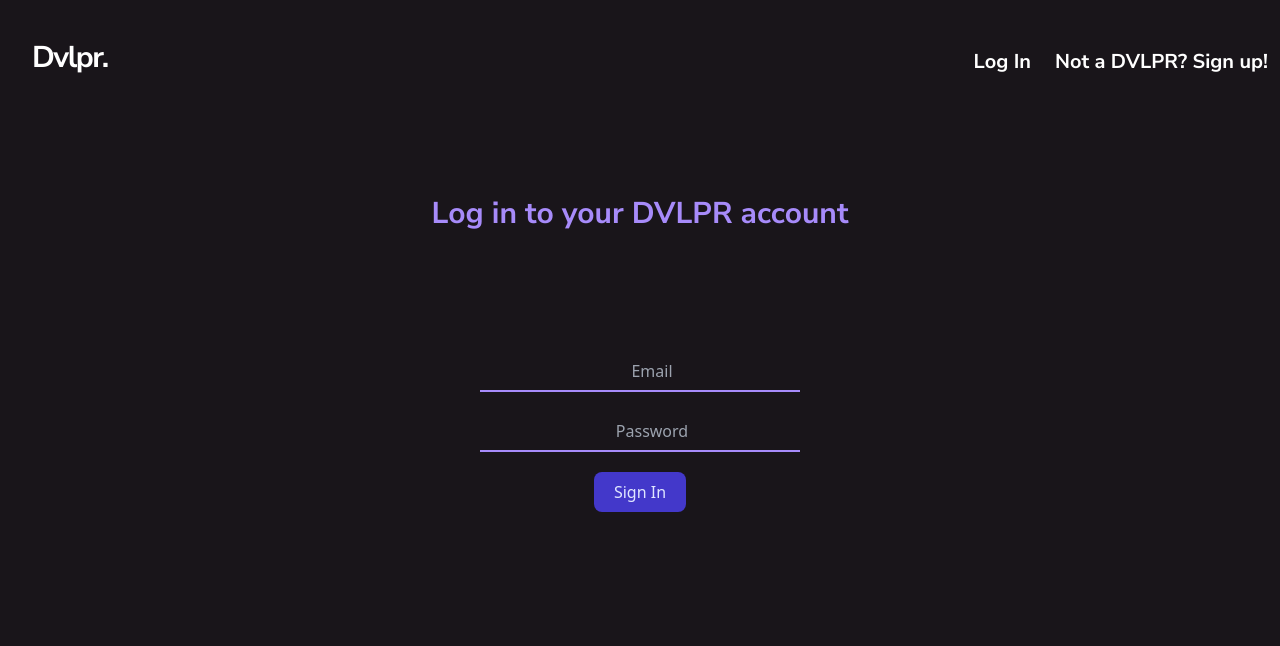
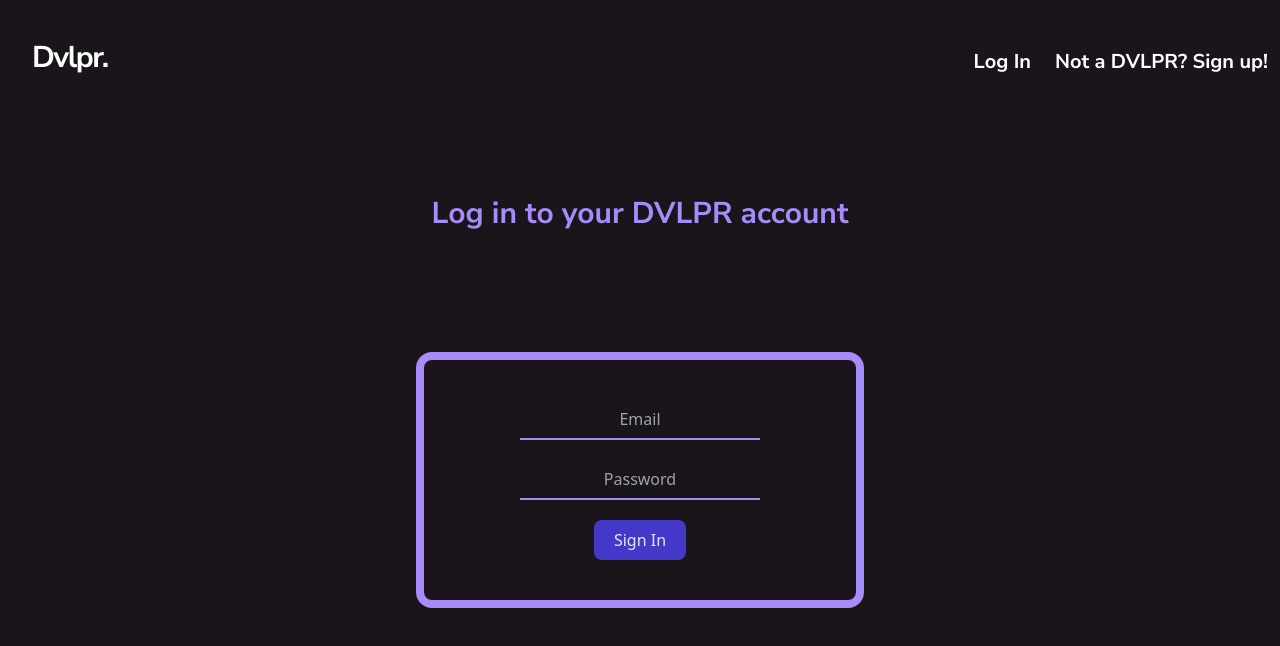
Before and after one commit to ywakili18/Dvlpr, a React (Create React App) app in the folder dvlpr/client/: page / in a window 1280 px wide. Shown: the top 646 px of the page. Built offline with nearby package versions, Linux system fonts and the light colour scheme.

Commit message:
Login basic styling done

```diff
--- a/dvlpr/client/src/components/LoginMessage.js
+++ b/dvlpr/client/src/components/LoginMessage.js
@@ -1,7 +1,7 @@
 const LoginMessage = () => {
   return (
     <div>
-      <h1 class="text-purple-400 text-white text-3xl font-bold py-10 mt-20 font-brand">
+      <h1 class="text-purple-400 text-white text-3xl font-bold py-10 mt-20 font-brand sm:mx-auto ">
         Log in to your DVLPR account
       </h1>
     </div>
--- a/dvlpr/client/src/pages/LogIn.js
+++ b/dvlpr/client/src/pages/LogIn.js
@@ -56,22 +56,32 @@ const SignIn = (props) => {
   }
 
   return (
-    <div class=" sm:mx-auto sm:max-w-md text-center">
+    <div class=" sm:mx-auto  sm:max-w-md text-center">
       <LoginMessage />
-      <div class="mt-20 ">
+      <div class="mt-20 border-solid border-8 border-purple-400 rounded-2xl sm:py-10">
         {/* Import logo below to developer feed once completed */}
         {/* <Logo className="" /> */}
         <form onSubmit={handleSubmit} class="mb-0 space-y-5 ">
-          <div class="">
+          <div>
             <input
               name="email"
               value={formValues.email}
               onChange={handleChange}
               placeholder="Email"
               required
-              class="p-4 w-80 h-10  pl-10 focus:outline-none
-              border border-t-0 border-r-0 border-l-0 border-b-2
-              border-purple-400 border-purple-400  bg-transparent text-center"
+              class="p-4
+              sm:w-60
+              h-10
+              focus:outline-none
+              border
+              border-t-0
+              border-r-0
+              border-l-0
+              border-b-2
+              border-purple-400
+              border-purple-400
+              bg-transparent
+              text-center"
             />
           </div>
           <div>
@@ -82,15 +92,34 @@ const SignIn = (props) => {
               onChange={handleChange}
               placeholder="Password"
               required
-              class="p-4 w-80 h-10  pl-10 focus:outline-none
-              border border-t-0 border-r-0 border-l-0 border-b-2
-              border-purple-400 border-purple-400  bg-transparent text-center"
+              class="p-4
+                  sm:w-60
+                  h-10
+                  focus:outline-none
+                  border
+                  border-t-0
+                  border-r-0
+                  border-l-0
+                  border-b-2
+                  border-purple-400
+                  border-purple-400
+                  bg-transparent
+                  text-center"
             />
           </div>
           <button
             disabled={!formValues.email || !formValues.password}
             type="submit"
-            class="inline-flex items-center h-10 px-5 text-indigo-100 transition-colors duration-150 bg-indigo-700 rounded-lg focus:shadow-outline hover:bg-indigo-800"
+            class="inline-flex
+            items-center
+            h-10
+            px-5
+            text-indigo-100
+            transition-colors
+            duration-150
+            bg-indigo-700 rounded-lg
+            focus:shadow-outline
+            hover:bg-indigo-800 "
           >
             Sign In
           </button>
--- a/dvlpr/client/src/styles/App.css
+++ b/dvlpr/client/src/styles/App.css
@@ -4,12 +4,12 @@ body {
   width: auto;
   height: 100vh;
   background-color: #19151a;
-  color: #8187dc;
+  color: white;
 }
 input:-webkit-autofill {
   background-color: transparent !important;
   -webkit-box-shadow: 0 0 0 50px #19151a inset;
-  -webkit-text-fill-color: #8187dc;
+  -webkit-text-fill-color: white;
 }
 input:-webkit-autofill::first-line {
   font-size: 15px;
```
